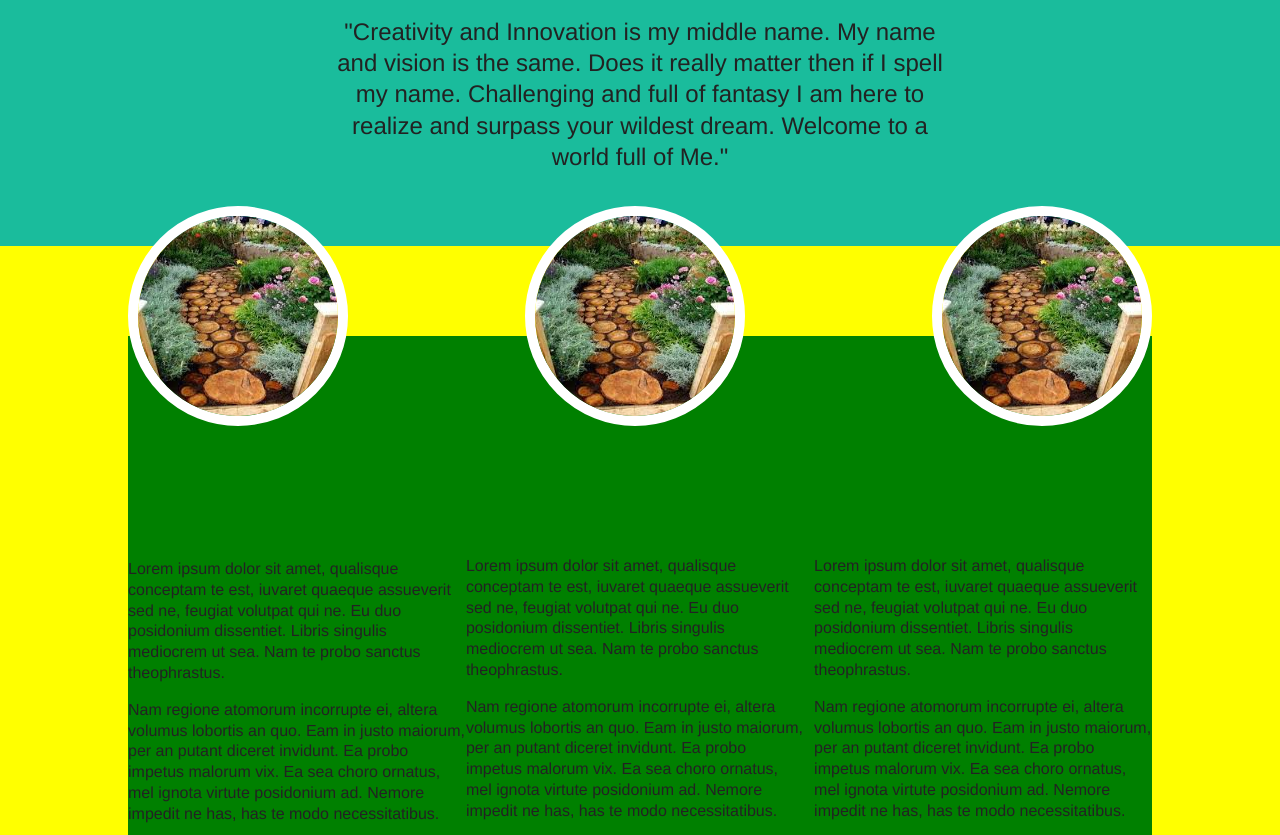
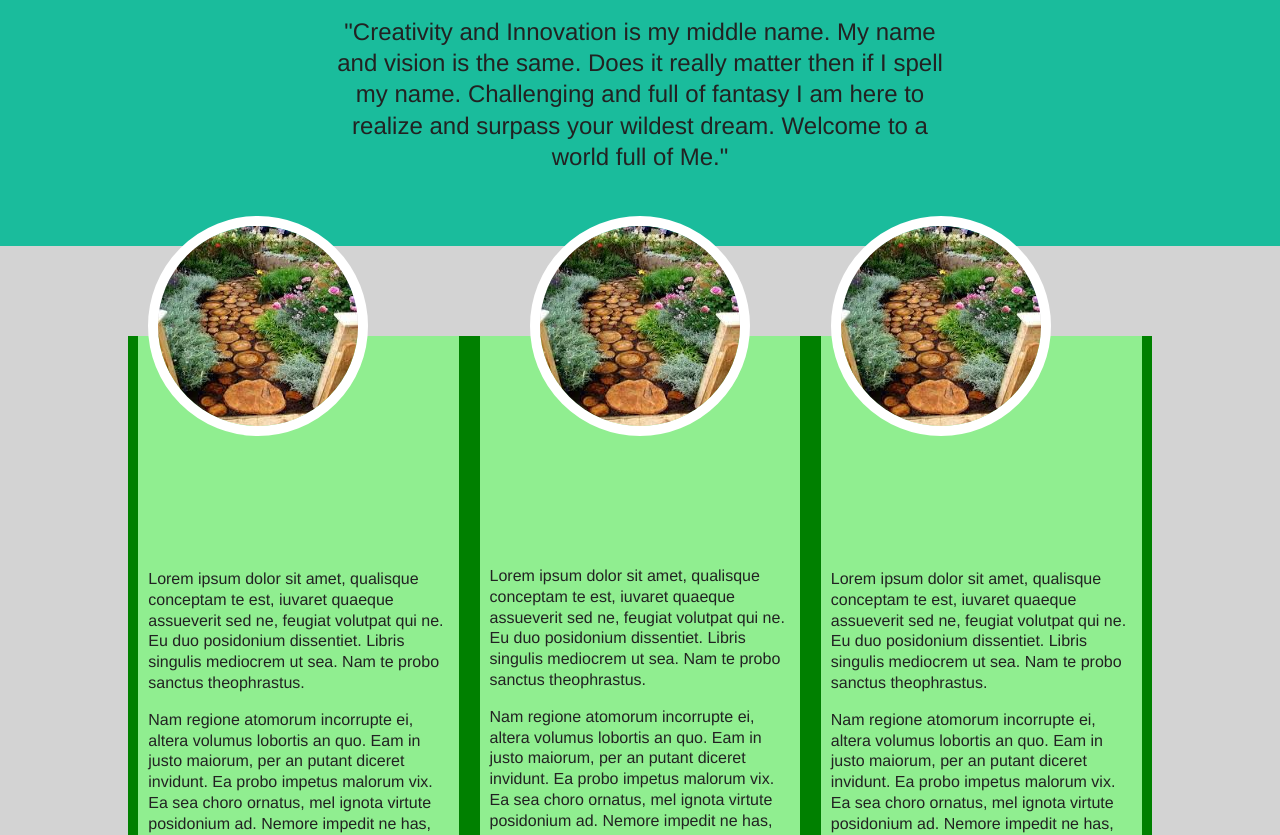
Before and after one commit to abu-romaysa/hv-hemsida, a plain HTML site: page index.html in a window 1280 px wide. Shown: the part 74-909 px from the top of the page. Drawn offline with Linux system fonts and the light colour scheme.

Commit message:
Small fixes for main content - colors, one small column, box-sizing and added column margins

```diff
--- a/index.html
+++ b/index.html
@@ -34,7 +34,6 @@
                 <img style="display: block; margin-left: auto; margin-right: auto;" src="images/garden-path.jpg" alt="path in garden"/>
                 <p>Lorem ipsum dolor sit amet, qualisque conceptam te est, iuvaret quaeque assueverit sed ne, feugiat volutpat qui ne. Eu duo posidonium dissentiet. Libris singulis mediocrem ut sea. Nam te probo sanctus theophrastus.</p>
                 <p> Nam regione atomorum incorrupte ei, altera volumus lobortis an quo. Eam in justo maiorum, per an putant diceret invidunt. Ea probo impetus malorum vix. Ea sea choro ornatus, mel ignota virtute posidonium ad. Nemore impedit ne has, has te modo necessitatibus.</p>
-                <p>Diam posse aeterno et has. Quo an graeco eirmod alterum, augue putant elaboraret ut sit. Assum quando viderer cu vis. Ex sale atomorum similique eum. Nam solet appetere cu, eu ancillae recusabo eos. Cu quot mutat nostro pro.</p>
             </section>
 
             <section class="tre">
--- a/styles/main.css
+++ b/styles/main.css
@@ -22,7 +22,7 @@ html {
 }
 
 body {
-    background: yellow;
+    background: lightgrey;
     //height: 100%; /*se länk ovan - för att sträcka ut?*/
     font-family: Helvetica, Arial, "sans-serif";
     color: #222; /*bättre än svart enligt forskning (ca 12 min av HiFi-1) - lättsammare för ögat*/
@@ -96,12 +96,18 @@ main {
 }
 
 main section {
-    width: 33%; /*om den ska byta rad automatiskt så måste sätta i pixlar*/
+    background: lightgreen;
+    box-sizing: border-box;
+    width: 31.33%; /*om den ska byta rad automatiskt så måste sätta i pixlar*/
     float: left;
+    padding: 10px;
+    margin-left: 1%;
+    margin-right: 1%;
+    //text-align: right; /*går att styra bilderna horisontellt på detta sätt*/
 }
 
 main .tre {
-    float: right;
+    //float: right;
 }
 
 main section img {
@@ -140,7 +146,8 @@ footer section div {
     //display: inline-block; /*funkar ej - https://www.codecademy.com/en/forum_questions/5227865580ff3350200003cd*/
     //display: table; /*funkar med auto - https://stackoverflow.com/questions/9313276/div-with-displayinline-block-margin-0-auto-not-center*/
     width: 200px;
-    margin: 0 auto;
+    margin-right: auto;
+    margin-left: auto;
 }
 
 footer section h3 { /*TODO section needed?*/
```
Also changed, not shown: pages/report.html (+3 -3 lines).
